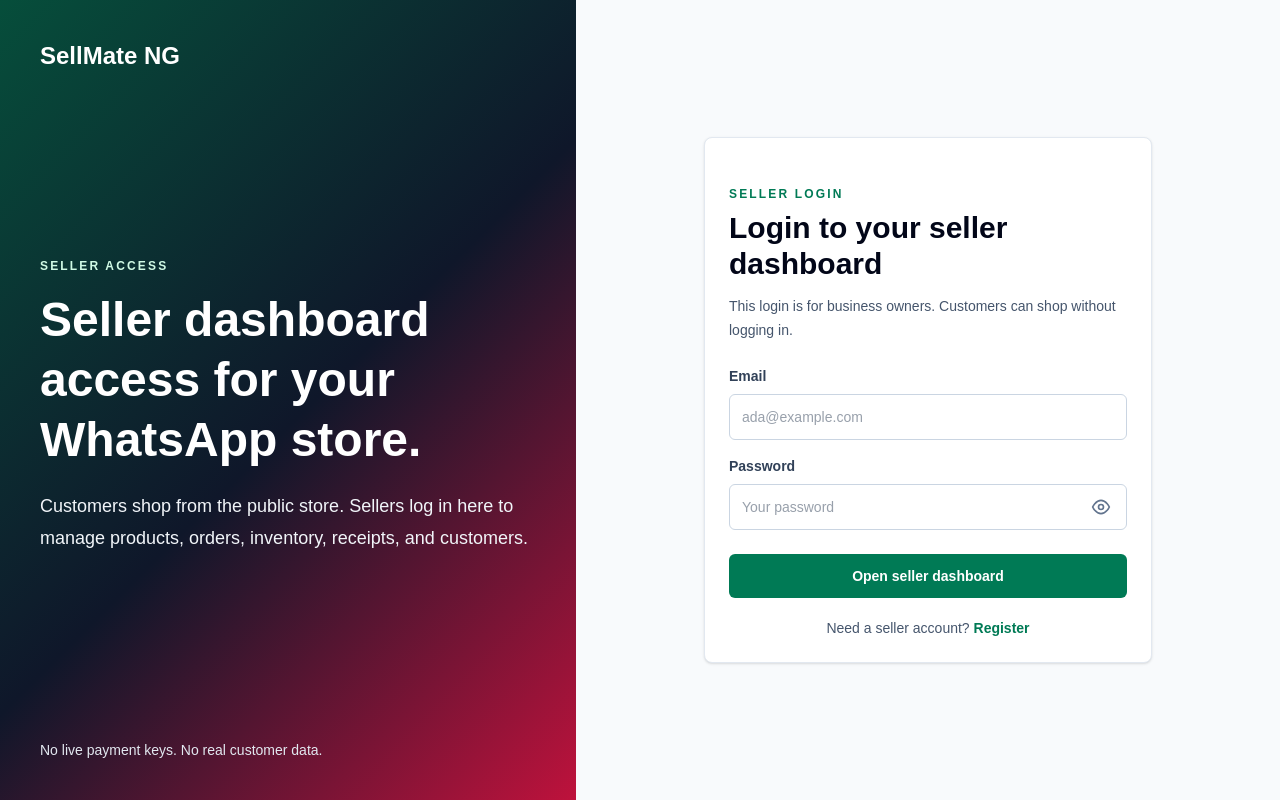
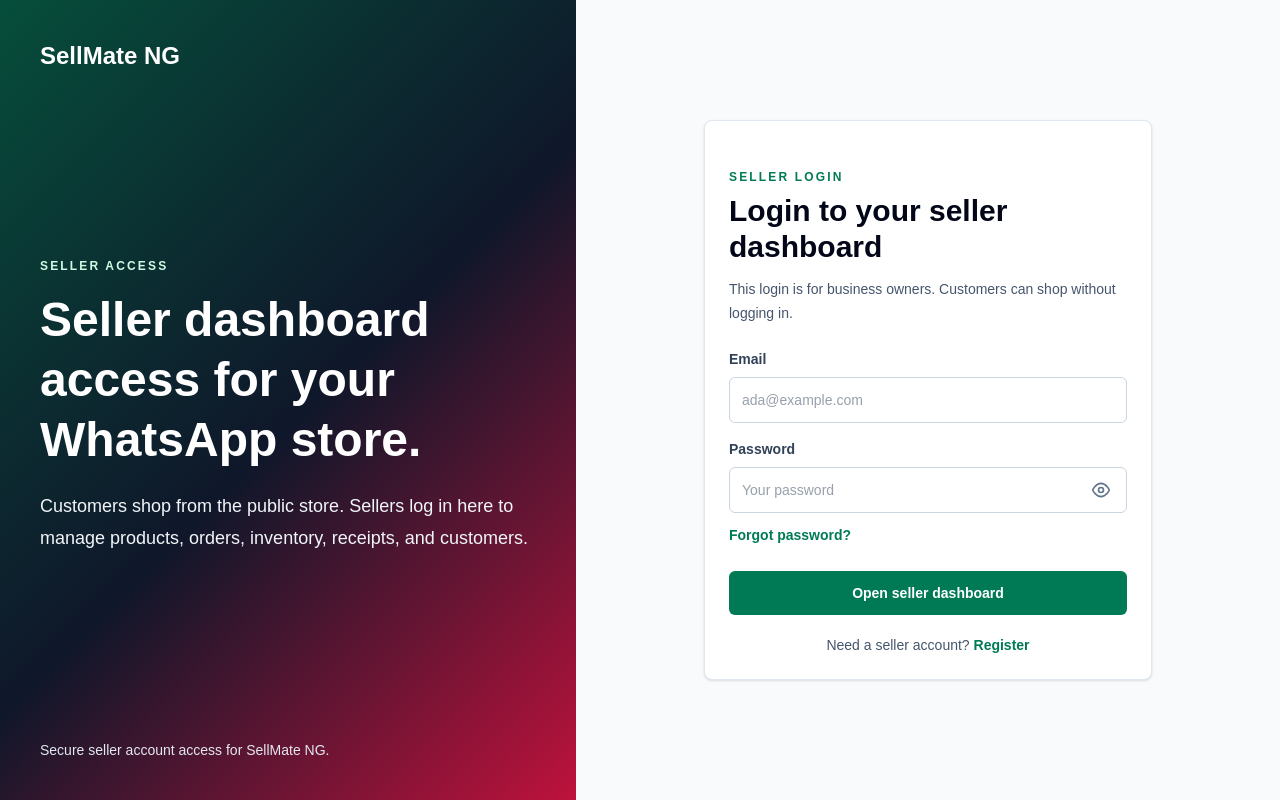
Before and after one commit to ozoikevictor/sellmate-ng, a Next.js app: page /login in a window 1280 px wide. Built offline with nearby package versions, Linux system fonts and the light colour scheme; no server answers.

Commit message:
Add seller email recovery flow

```diff
--- /dev/null
+++ b/src/app/forgot-password/page.tsx
@@ -0,0 +1,5 @@
+import { ForgotPasswordForm } from "@/components/auth";
+
+export default function ForgotPasswordPage() {
+  return <ForgotPasswordForm />;
+}
--- /dev/null
+++ b/src/app/reset-password/page.tsx
@@ -0,0 +1,5 @@
+import { ResetPasswordForm } from "@/components/auth";
+
+export default function ResetPasswordPage() {
+  return <ResetPasswordForm />;
+}
--- a/src/components/auth.tsx
+++ b/src/components/auth.tsx
@@ -12,11 +12,15 @@
   email: string;
 };
 
+type AuthResult = Promise<{ ok: boolean; message?: string }>;
+
 type AuthContextValue = {
   user: DemoUser | null;
   ready: boolean;
-  login: (email: string, password: string) => Promise<{ ok: boolean; message?: string }>;
-  register: (user: Omit<DemoUser, "id"> & { password: string }) => Promise<{ ok: boolean; message?: string }>;
+  login: (email: string, password: string) => AuthResult;
+  register: (user: Omit<DemoUser, "id"> & { password: string }) => AuthResult;
+  requestPasswordReset: (email: string) => AuthResult;
+  updatePassword: (password: string) => AuthResult;
   logout: () => Promise<void>;
 };
 
@@ -35,8 +39,12 @@
 }
 
 function formatAuthError(message: string) {
-  if (message.toLowerCase().includes("failed to fetch")) {
+  const normalized = message.toLowerCase();
+  if (normalized.includes("failed to fetch")) {
     return "Could not reach Supabase. Refresh the page and try again. If it continues, confirm the Supabase project URL and publishable key.";
+  }
+  if (normalized.includes("email not confirmed")) {
+    return "Please confirm your email first, then log in again.";
   }
   return message;
 }
@@ -49,6 +57,13 @@
     return "Use uppercase, lowercase, and a number in your password.";
   }
   return "";
+}
+
+function getRedirectUrl(path: string) {
+  if (typeof window === "undefined") {
+    return undefined;
+  }
+  return `${window.location.origin}${path}`;
 }
 
 export function AuthProvider({ children }: { children: React.ReactNode }) {
@@ -82,6 +97,7 @@
       email: newUser.email,
       password: newUser.password,
       options: {
+        emailRedirectTo: getRedirectUrl("/login?confirmed=1"),
         data: {
           name: newUser.name,
           business: newUser.business,
@@ -91,8 +107,36 @@
     if (error) {
       return { ok: false, message: formatAuthError(error.message) };
     }
-    setUser(toDemoUser(data.user));
-    return { ok: true };
+    if (data.session) {
+      setUser(toDemoUser(data.user));
+      return { ok: true };
+    }
+    setUser(null);
+    return { ok: true, message: "Account created. Check your email and confirm your account before logging in." };
+  }, []);
+
+  const requestPasswordReset = useCallback(async (email: string) => {
+    const { error } = await supabase.auth.resetPasswordForEmail(email, {
+      redirectTo: getRedirectUrl("/reset-password"),
+    });
+    if (error) {
+      return { ok: false, message: formatAuthError(error.message) };
+    }
+    return { ok: true, message: "If this email belongs to a seller account, a reset link has been sent." };
+  }, []);
+
+  const updatePassword = useCallback(async (password: string) => {
+    const passwordMessage = validatePassword(password);
+    if (passwordMessage) {
+      return { ok: false, message: passwordMessage };
+    }
+    const { error } = await supabase.auth.updateUser({ password });
+    if (error) {
+      return { ok: false, message: formatAuthError(error.message) };
+    }
+    await supabase.auth.signOut();
+    setUser(null);
+    return { ok: true, message: "Password updated. You can now log in with your new password." };
   }, []);
 
   const logout = useCallback(async () => {
@@ -100,7 +144,11 @@
     setUser(null);
   }, []);
 
-  return <AuthContext.Provider value={{ user, ready, login, register, logout }}>{children}</AuthContext.Provider>;
+  return (
+    <AuthContext.Provider value={{ user, ready, login, register, requestPasswordReset, updatePassword, logout }}>
+      {children}
+    </AuthContext.Provider>
+  );
 }
 
 export function useAuth() {
@@ -134,28 +182,106 @@
   return children;
 }
 
+function PasswordField({
+  name,
+  label,
+  placeholder,
+  minLength = 1,
+  autoComplete,
+}: {
+  name: string;
+  label: string;
+  placeholder: string;
+  minLength?: number;
+  autoComplete: string;
+}) {
+  const [showPassword, setShowPassword] = useState(false);
+
+  return (
+    <label className="grid gap-2 text-sm font-bold text-slate-700">
+      {label}
+      <span className="relative">
+        <input
+          name={name}
+          type={showPassword ? "text" : "password"}
+          required
+          minLength={minLength}
+          autoComplete={autoComplete}
+          className="w-full rounded-md border border-slate-300 px-3 py-3 pr-12 font-normal outline-none focus:border-emerald-600"
+          placeholder={placeholder}
+        />
+        <button
+          type="button"
+          onClick={() => setShowPassword((visible) => !visible)}
+          className="absolute right-2 top-1/2 grid h-9 w-9 -translate-y-1/2 place-items-center rounded-md text-slate-500 hover:bg-slate-100 hover:text-slate-950"
+          aria-label={showPassword ? "Hide password" : "Show password"}
+          title={showPassword ? "Hide password" : "Show password"}
+        >
+          {showPassword ? (
+            <svg viewBox="0 0 24 24" fill="none" stroke="currentColor" strokeWidth="2" className="h-5 w-5" aria-hidden="true">
+              <path d="M3 3l18 18" />
+              <path d="M10.6 10.6A2 2 0 0 0 12 14a2 2 0 0 0 1.4-.6" />
+              <path d="M9.9 4.2A10.5 10.5 0 0 1 12 4c5 0 8.6 4 10 8a13.6 13.6 0 0 1-2.4 4.2" />
+              <path d="M6.4 6.4A13.5 13.5 0 0 0 2 12c1.4 4 5 8 10 8a10.5 10.5 0 0 0 4.4-.9" />
+            </svg>
+          ) : (
+            <svg viewBox="0 0 24 24" fill="none" stroke="currentColor" strokeWidth="2" className="h-5 w-5" aria-hidden="true">
+              <path d="M2 12s3.5-8 10-8 10 8 10 8-3.5 8-10 8-10-8-10-8Z" />
+              <circle cx="12" cy="12" r="3" />
+            </svg>
+          )}
+        </button>
+      </span>
+    </label>
+  );
+}
+
+function AuthShell({ children }: { children: React.ReactNode }) {
+  return (
+    <main className="grid min-h-screen bg-slate-50 lg:grid-cols-[0.9fr_1.1fr]">
+      <section className="hidden bg-[linear-gradient(135deg,#064e3b,#0f172a_52%,#be123c)] p-10 text-white lg:flex lg:flex-col lg:justify-between">
+        <Link href="/" className="text-2xl font-black">SellMate NG</Link>
+        <div>
+          <p className="text-xs font-bold uppercase tracking-[0.18em] text-emerald-100">Seller access</p>
+          <h1 className="mt-4 max-w-xl text-5xl font-black leading-tight">Seller dashboard access for your WhatsApp store.</h1>
+          <p className="mt-5 max-w-lg text-lg leading-8 text-slate-100">Customers shop from the public store. Sellers log in here to manage products, orders, inventory, receipts, and customers.</p>
+        </div>
+        <p className="text-sm text-slate-200">Secure seller account access for SellMate NG.</p>
+      </section>
+      <section className="flex items-center justify-center px-5 py-10">{children}</section>
+    </main>
+  );
+}
+
 export function AuthForm({ mode }: { mode: "login" | "register" }) {
   const router = useRouter();
   const { login, register, logout } = useAuth();
   const [error, setError] = useState("");
+  const [notice, setNotice] = useState("");
   const [loading, setLoading] = useState(false);
-  const [showPassword, setShowPassword] = useState(false);
 
   useEffect(() => {
     if (mode === "login") {
       logout();
+      if (typeof window !== "undefined") {
+        const params = new URLSearchParams(window.location.search);
+        if (params.get("confirmed") === "1") {
+          setNotice("Email confirmed. You can now log in to your seller dashboard.");
+        }
+      }
     }
   }, [logout, mode]);
 
   async function handleSubmit(event: React.FormEvent<HTMLFormElement>) {
     event.preventDefault();
     setError("");
+    setNotice("");
     setLoading(true);
     const formData = new FormData(event.currentTarget);
-    const email = String(formData.get("email") ?? "");
+    const email = String(formData.get("email") ?? "").trim();
     const password = String(formData.get("password") ?? "");
-    const name = String(formData.get("name") ?? "Ada Seller");
-    const business = String(formData.get("business") ?? "My Store");
+    const name = String(formData.get("name") ?? "Ada Seller").trim();
+    const business = String(formData.get("business") ?? "My Store").trim();
 
     if (mode === "register") {
       const passwordMessage = validatePassword(password);
@@ -167,7 +293,11 @@
 
       const result = await register({ name, business, email, password });
       if (result.ok) {
-        window.location.href = "/dashboard/account";
+        if (result.message) {
+          setNotice(result.message);
+        } else {
+          window.location.href = "/dashboard/account";
+        }
       } else {
         setError(result.message ?? "Registration failed. Please try again.");
       }
@@ -186,87 +316,145 @@
   }
 
   return (
-    <main className="grid min-h-screen bg-slate-50 lg:grid-cols-[0.9fr_1.1fr]">
-      <section className="hidden bg-[linear-gradient(135deg,#064e3b,#0f172a_52%,#be123c)] p-10 text-white lg:flex lg:flex-col lg:justify-between">
-        <Link href="/" className="text-2xl font-black">SellMate NG</Link>
-        <div>
-          <p className="text-xs font-bold uppercase tracking-[0.18em] text-emerald-100">Seller access</p>
-          <h1 className="mt-4 max-w-xl text-5xl font-black leading-tight">Seller dashboard access for your WhatsApp store.</h1>
-          <p className="mt-5 max-w-lg text-lg leading-8 text-slate-100">Customers shop from the public store. Sellers log in here to manage products, orders, inventory, receipts, and customers.</p>
+    <AuthShell>
+      <form onSubmit={handleSubmit} className="w-full max-w-md rounded-lg border border-slate-200 bg-white p-6 shadow-sm">
+        <Link href="/" className="text-xl font-black text-slate-950 lg:hidden">SellMate NG</Link>
+        <p className="mt-6 text-xs font-bold uppercase tracking-[0.18em] text-emerald-700">{mode === "login" ? "Seller login" : "Create seller account"}</p>
+        <h2 className="mt-2 text-3xl font-black text-slate-950">{mode === "login" ? "Login to your seller dashboard" : "Start your seller account"}</h2>
+        {mode === "login" ? (
+          <p className="mt-3 text-sm leading-6 text-slate-600">
+            This login is for business owners. Customers can shop without logging in.
+          </p>
+        ) : null}
+        <div className="mt-6 grid gap-4">
+          {mode === "register" ? (
+            <>
+              <label className="grid gap-2 text-sm font-bold text-slate-700">Your name<input name="name" required className="rounded-md border border-slate-300 px-3 py-3 font-normal outline-none focus:border-emerald-600" placeholder="Ada Okafor" /></label>
+              <label className="grid gap-2 text-sm font-bold text-slate-700">Business name<input name="business" required className="rounded-md border border-slate-300 px-3 py-3 font-normal outline-none focus:border-emerald-600" placeholder="Victor Stores, Beauty Hub, Builders Mart" /></label>
+            </>
+          ) : null}
+          <label className="grid gap-2 text-sm font-bold text-slate-700">Email<input name="email" type="email" required autoComplete="username" className="rounded-md border border-slate-300 px-3 py-3 font-normal outline-none focus:border-emerald-600" placeholder="ada@example.com" /></label>
+          <PasswordField
+            name="password"
+            label="Password"
+            minLength={mode === "login" ? 1 : 8}
+            autoComplete={mode === "login" ? "current-password" : "new-password"}
+            placeholder={mode === "login" ? "Your password" : "8+ characters, uppercase, lowercase, number"}
+          />
         </div>
-        <p className="text-sm text-slate-200">No live payment keys. No real customer data.</p>
-      </section>
-      <section className="flex items-center justify-center px-5 py-10">
-        <form onSubmit={handleSubmit} className="w-full max-w-md rounded-lg border border-slate-200 bg-white p-6 shadow-sm">
-          <Link href="/" className="text-xl font-black text-slate-950 lg:hidden">SellMate NG</Link>
-          <p className="mt-6 text-xs font-bold uppercase tracking-[0.18em] text-emerald-700">{mode === "login" ? "Seller login" : "Create seller account"}</p>
-          <h2 className="mt-2 text-3xl font-black text-slate-950">{mode === "login" ? "Login to your seller dashboard" : "Start your seller account"}</h2>
-          {mode === "login" ? (
-            <p className="mt-3 text-sm leading-6 text-slate-600">
-              This login is for business owners. Customers can shop without logging in.
-            </p>
-          ) : null}
-          <div className="mt-6 grid gap-4">
-            {mode === "register" ? (
-              <>
-                <label className="grid gap-2 text-sm font-bold text-slate-700">Your name<input name="name" required className="rounded-md border border-slate-300 px-3 py-3 font-normal outline-none focus:border-emerald-600" placeholder="Ada Okafor" /></label>
-                <label className="grid gap-2 text-sm font-bold text-slate-700">Business name<input name="business" required className="rounded-md border border-slate-300 px-3 py-3 font-normal outline-none focus:border-emerald-600" placeholder="Victor Stores, Beauty Hub, Builders Mart" /></label>
-              </>
-            ) : null}
-            <label className="grid gap-2 text-sm font-bold text-slate-700">Email<input name="email" type="email" required className="rounded-md border border-slate-300 px-3 py-3 font-normal outline-none focus:border-emerald-600" placeholder="ada@example.com" /></label>
-            <label className="grid gap-2 text-sm font-bold text-slate-700">
-              Password
-              <span className="relative">
-                <input
-                  name="password"
-                  type={showPassword ? "text" : "password"}
-                  required
-                  minLength={mode === "login" ? 1 : 8}
-                  autoComplete={mode === "login" ? "current-password" : "new-password"}
-                  className="w-full rounded-md border border-slate-300 px-3 py-3 pr-12 font-normal outline-none focus:border-emerald-600"
-                  placeholder={mode === "login" ? "Your password" : "8+ characters, uppercase, lowercase, number"}
-                />
-                <button
-                  type="button"
-                  onClick={() => setShowPassword((visible) => !visible)}
-                  className="absolute right-2 top-1/2 grid h-9 w-9 -translate-y-1/2 place-items-center rounded-md text-slate-500 hover:bg-slate-100 hover:text-slate-950"
-                  aria-label={showPassword ? "Hide password" : "Show password"}
-                  title={showPassword ? "Hide password" : "Show password"}
-                >
-                  {showPassword ? (
-                    <svg viewBox="0 0 24 24" fill="none" stroke="currentColor" strokeWidth="2" className="h-5 w-5" aria-hidden="true">
-                      <path d="M3 3l18 18" />
-                      <path d="M10.6 10.6A2 2 0 0 0 12 14a2 2 0 0 0 1.4-.6" />
-                      <path d="M9.9 4.2A10.5 10.5 0 0 1 12 4c5 0 8.6 4 10 8a13.6 13.6 0 0 1-2.4 4.2" />
-                      <path d="M6.4 6.4A13.5 13.5 0 0 0 2 12c1.4 4 5 8 10 8a10.5 10.5 0 0 0 4.4-.9" />
-                    </svg>
-                  ) : (
-                    <svg viewBox="0 0 24 24" fill="none" stroke="currentColor" strokeWidth="2" className="h-5 w-5" aria-hidden="true">
-                      <path d="M2 12s3.5-8 10-8 10 8 10 8-3.5 8-10 8-10-8-10-8Z" />
-                      <circle cx="12" cy="12" r="3" />
-                    </svg>
-                  )}
-                </button>
-              </span>
-            </label>
-          </div>
-          {error ? <p className="mt-4 rounded-md bg-rose-50 p-3 text-sm font-semibold text-rose-700">{error}</p> : null}
-          <button type="submit" disabled={loading} className="mt-6 w-full rounded-md bg-emerald-700 px-5 py-3 text-sm font-black text-white disabled:cursor-not-allowed disabled:bg-slate-400">
-            {loading ? "Please wait..." : mode === "login" ? "Open seller dashboard" : "Create seller account"}
+        {mode === "login" ? (
+          <button type="button" onClick={() => router.push("/forgot-password")} className="mt-3 text-sm font-bold text-emerald-700 hover:text-emerald-900">
+            Forgot password?
           </button>
-          <div className="mt-5 text-center text-sm text-slate-600">
-            <span>{mode === "login" ? "Need a seller account? " : "Already registered? "}</span>
-            <button
-              type="button"
-              onClick={() => router.push(mode === "login" ? "/register" : "/login")}
-              className="font-bold text-emerald-700 hover:text-emerald-900"
-            >
-              {mode === "login" ? "Register" : "Login"}
-            </button>
-          </div>
-        </form>
-      </section>
-    </main>
+        ) : null}
+        {error ? <p className="mt-4 rounded-md bg-rose-50 p-3 text-sm font-semibold text-rose-700">{error}</p> : null}
+        {notice ? <p className="mt-4 rounded-md bg-emerald-50 p-3 text-sm font-semibold text-emerald-800">{notice}</p> : null}
+        <button type="submit" disabled={loading} className="mt-6 w-full rounded-md bg-emerald-700 px-5 py-3 text-sm font-black text-white disabled:cursor-not-allowed disabled:bg-slate-400">
+          {loading ? "Please wait..." : mode === "login" ? "Open seller dashboard" : "Create seller account"}
+        </button>
+        <div className="mt-5 text-center text-sm text-slate-600">
+          <span>{mode === "login" ? "Need a seller account? " : "Already registered? "}</span>
+          <button
+            type="button"
+            onClick={() => router.push(mode === "login" ? "/register" : "/login")}
+            className="font-bold text-emerald-700 hover:text-emerald-900"
+          >
+            {mode === "login" ? "Register" : "Login"}
+          </button>
+        </div>
+      </form>
+    </AuthShell>
+  );
+}
+
+export function ForgotPasswordForm() {
+  const { requestPasswordReset } = useAuth();
+  const [message, setMessage] = useState("");
+  const [error, setError] = useState("");
+  const [loading, setLoading] = useState(false);
+
+  async function handleSubmit(event: React.FormEvent<HTMLFormElement>) {
+    event.preventDefault();
+    setError("");
+    setMessage("");
+    setLoading(true);
+    const formData = new FormData(event.currentTarget);
+    const email = String(formData.get("email") ?? "").trim();
+    const result = await requestPasswordReset(email);
+    setLoading(false);
+    if (result.ok) {
+      setMessage(result.message ?? "Check your email for the reset link.");
+    } else {
+      setError(result.message ?? "Could not send reset email. Please try again.");
+    }
+  }
+
+  return (
+    <AuthShell>
+      <form onSubmit={handleSubmit} className="w-full max-w-md rounded-lg border border-slate-200 bg-white p-6 shadow-sm">
+        <Link href="/" className="text-xl font-black text-slate-950 lg:hidden">SellMate NG</Link>
+        <p className="mt-6 text-xs font-bold uppercase tracking-[0.18em] text-emerald-700">Account recovery</p>
+        <h2 className="mt-2 text-3xl font-black text-slate-950">Reset your password</h2>
+        <p className="mt-3 text-sm leading-6 text-slate-600">Enter your seller email. We will send a secure reset link if the account exists.</p>
+        <label className="mt-6 grid gap-2 text-sm font-bold text-slate-700">Email<input name="email" type="email" required autoComplete="username" className="rounded-md border border-slate-300 px-3 py-3 font-normal outline-none focus:border-emerald-600" placeholder="seller@example.com" /></label>
+        {error ? <p className="mt-4 rounded-md bg-rose-50 p-3 text-sm font-semibold text-rose-700">{error}</p> : null}
+        {message ? <p className="mt-4 rounded-md bg-emerald-50 p-3 text-sm font-semibold text-emerald-800">{message}</p> : null}
+        <button type="submit" disabled={loading} className="mt-6 w-full rounded-md bg-emerald-700 px-5 py-3 text-sm font-black text-white disabled:cursor-not-allowed disabled:bg-slate-400">
+          {loading ? "Sending..." : "Send reset link"}
+        </button>
+        <Link href="/login" className="mt-5 block text-center text-sm font-bold text-emerald-700 hover:text-emerald-900">Back to login</Link>
+      </form>
+    </AuthShell>
+  );
+}
+
+export function ResetPasswordForm() {
+  const { updatePassword } = useAuth();
+  const [message, setMessage] = useState("");
+  const [error, setError] = useState("");
+  const [loading, setLoading] = useState(false);
+
+  async function handleSubmit(event: React.FormEvent<HTMLFormElement>) {
+    event.preventDefault();
+    setError("");
+    setMessage("");
+    setLoading(true);
+    const formData = new FormData(event.currentTarget);
+    const password = String(formData.get("password") ?? "");
+    const confirmPassword = String(formData.get("confirm_password") ?? "");
+    if (password !== confirmPassword) {
+      setError("Both passwords must match.");
+      setLoading(false);
+      return;
+    }
+    const result = await updatePassword(password);
+    setLoading(false);
+    if (result.ok) {
+      setMessage(result.message ?? "Password updated. You can log in now.");
+    } else {
+      setError(result.message ?? "Could not update password. Open the reset link from your email again.");
+    }
+  }
+
+  return (
+    <AuthShell>
+      <form onSubmit={handleSubmit} className="w-full max-w-md rounded-lg border border-slate-200 bg-white p-6 shadow-sm">
+        <Link href="/" className="text-xl font-black text-slate-950 lg:hidden">SellMate NG</Link>
+        <p className="mt-6 text-xs font-bold uppercase tracking-[0.18em] text-emerald-700">New password</p>
+        <h2 className="mt-2 text-3xl font-black text-slate-950">Create a new password</h2>
+        <p className="mt-3 text-sm leading-6 text-slate-600">Use a strong password with uppercase, lowercase, and a number.</p>
+        <div className="mt-6 grid gap-4">
+          <PasswordField name="password" label="New password" minLength={8} autoComplete="new-password" placeholder="8+ characters, uppercase, lowercase, number" />
+          <PasswordField name="confirm_password" label="Confirm password" minLength={8} autoComplete="new-password" placeholder="Repeat new password" />
+        </div>
+        {error ? <p className="mt-4 rounded-md bg-rose-50 p-3 text-sm font-semibold text-rose-700">{error}</p> : null}
+        {message ? <p className="mt-4 rounded-md bg-emerald-50 p-3 text-sm font-semibold text-emerald-800">{message}</p> : null}
+        <button type="submit" disabled={loading || Boolean(message)} className="mt-6 w-full rounded-md bg-emerald-700 px-5 py-3 text-sm font-black text-white disabled:cursor-not-allowed disabled:bg-slate-400">
+          {loading ? "Updating..." : "Update password"}
+        </button>
+        <Link href="/login" className="mt-5 block text-center text-sm font-bold text-emerald-700 hover:text-emerald-900">Back to login</Link>
+      </form>
+    </AuthShell>
   );
 }
 
```
Also changed, not shown: 1 other file (tests, documents, lock files or other folders).
